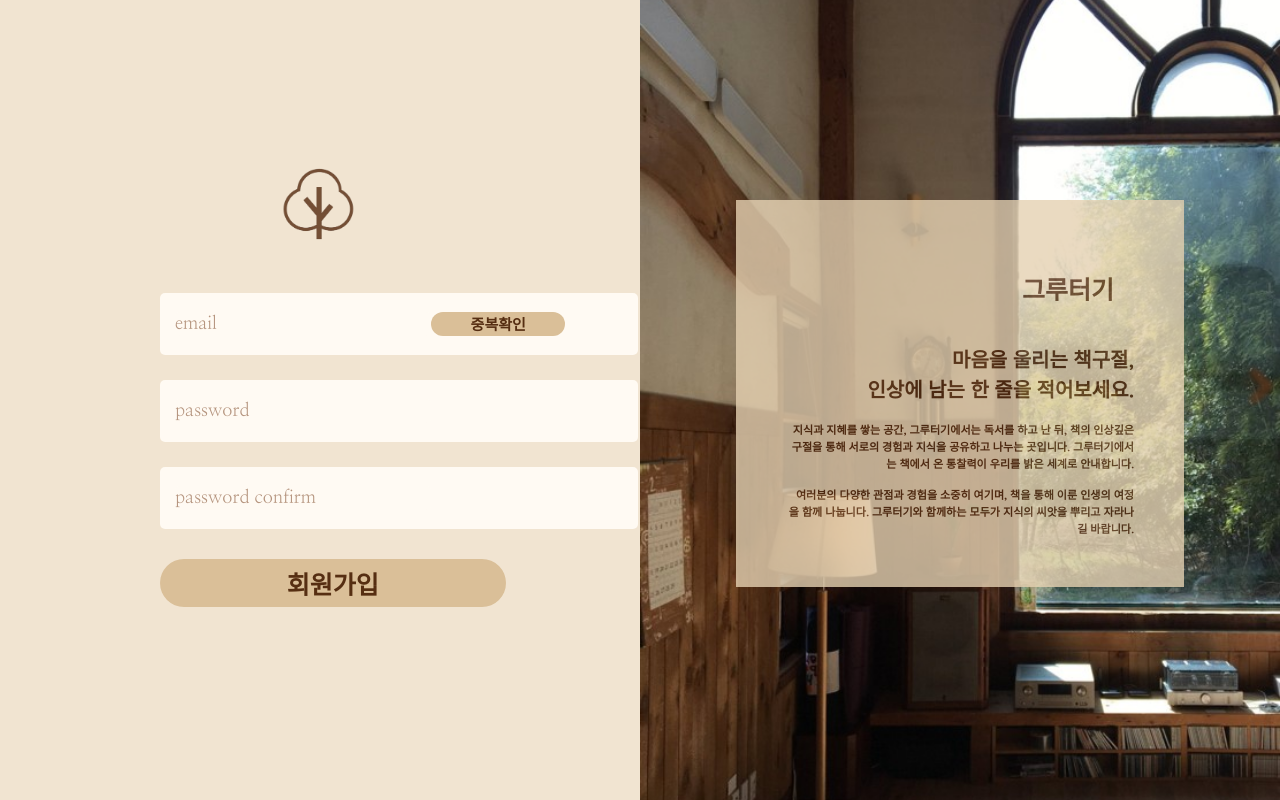
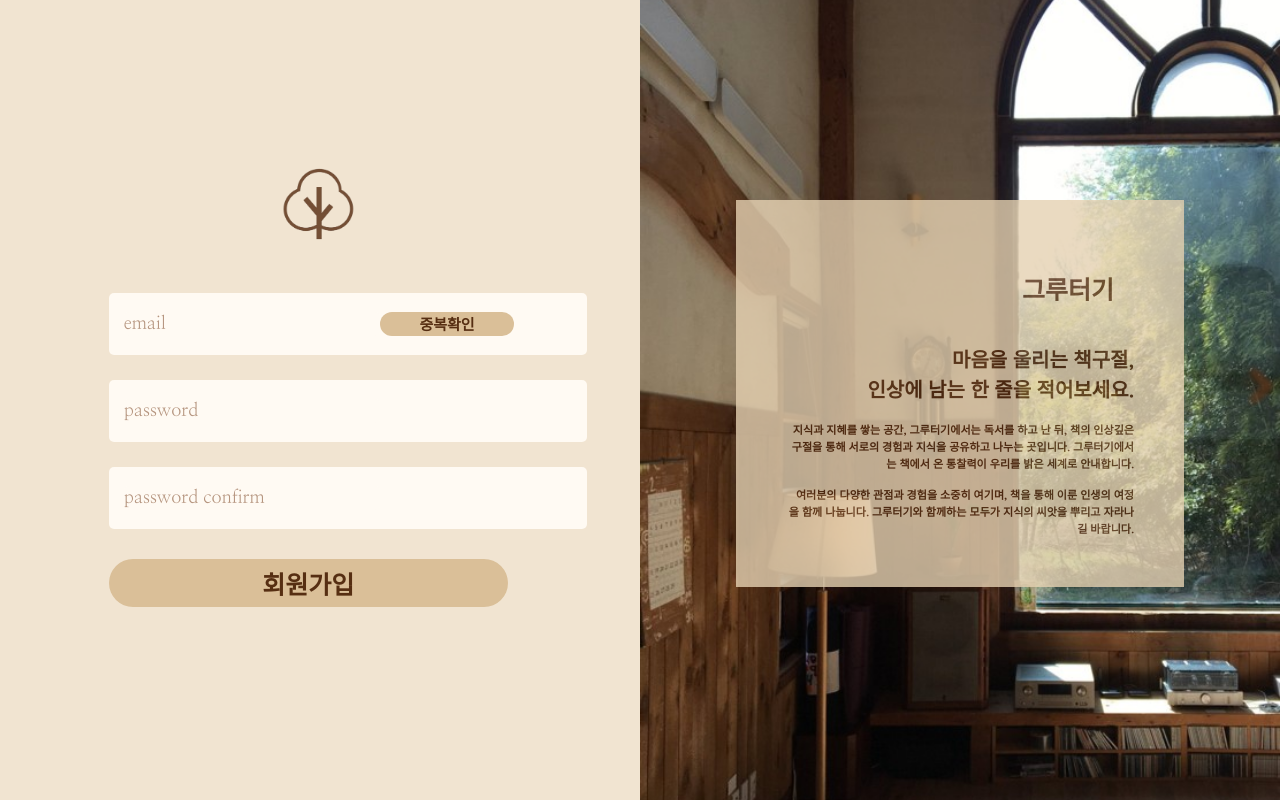
Before and after one commit to hyerim1127/Tree, a React (Create React App) app in the folder src/main/frontend/: page /member/save in a window 1280 px wide. Built offline with nearby package versions, Linux system fonts and the light colour scheme.

Commit message:
style - login css modify

```diff
--- a/src/main/frontend/src/index.css
+++ b/src/main/frontend/src/index.css
@@ -114,7 +114,7 @@ html, body {
 }
 /*로그인,회원가입 시 input창~버튼 묶은 div*/
 .contentWrap {
-  padding: 0 12.5vw;
+  padding: 0 8.5vw;
   flex: 1;
 }
 
@@ -156,7 +156,7 @@ html, body {
 }
 /*로그인 / 회원가입 버튼+disabled*/
 .bottomButton {
-  width: 27vw;
+  width:  calc(30vw + 15px);
   height: 6vh;
   border: none;
   font-size: 25px;
@@ -175,7 +175,6 @@ html, body {
 /*로그인 창에서 회원가입 텍스트*/
 .joinText {
   padding : 2vh 0;
-  margin-left: 2vw;
   text-align: center;
   font-size: 16px;
   font-weight: 500;
```
